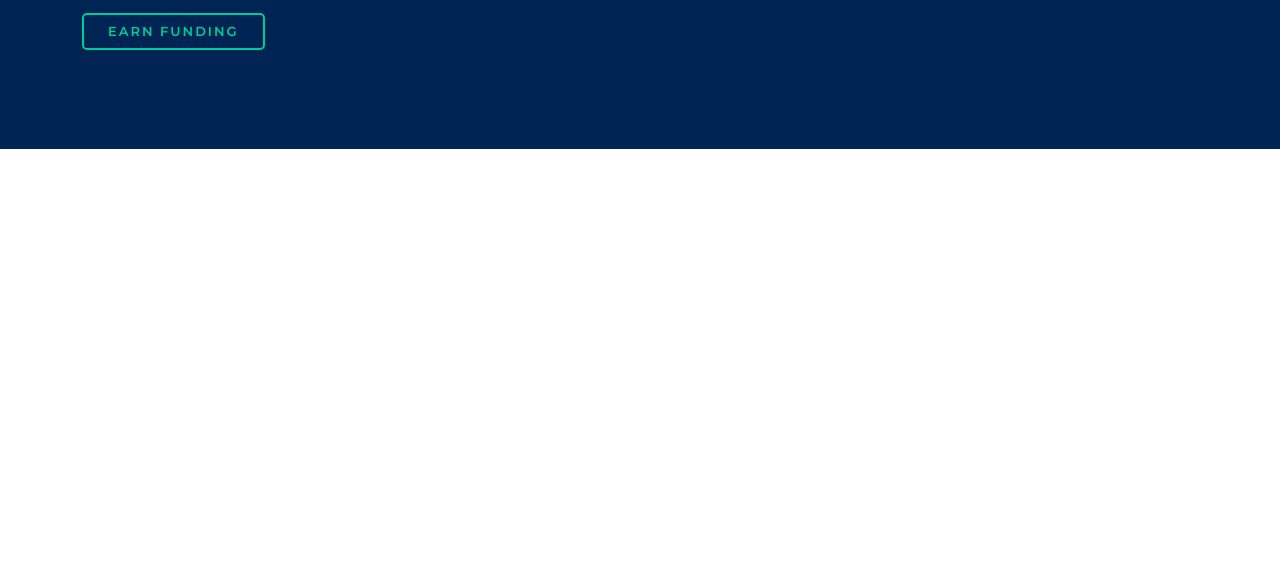
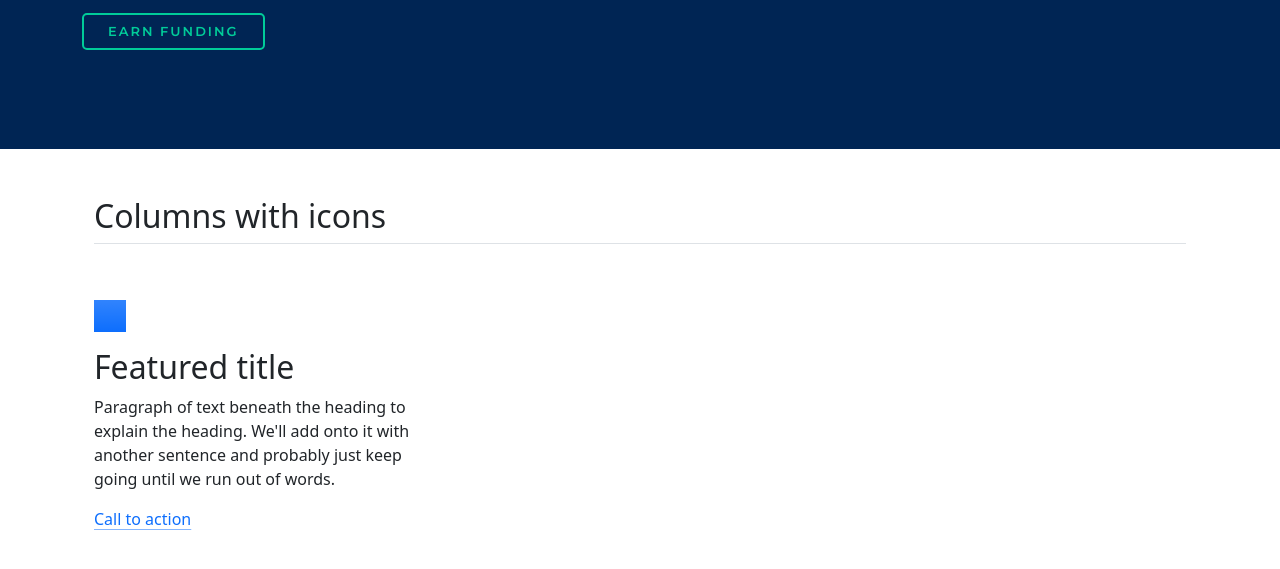
Before and after one commit to ehuntober/Trading-WebApp, a plain HTML site: page index.html in a window 1280 px wide. Shown: the part 505-1074 px from the top of the page. Before the commit the page ends 800 px from the top, so only its background shows below. Drawn offline with nearby package versions, Linux system fonts and the light colour scheme.

Commit message:
index modified

```diff
--- a/index.html
+++ b/index.html
@@ -198,6 +198,26 @@
 
     </div>
 
+    <div class="testmonial">
+      <div class="container px-4 py-5" id="featured-3">
+        <h2 class="pb-2 border-bottom">Columns with icons</h2>
+        <div class="row g-4 py-5 row-cols-1 row-cols-lg-3">
+          <div class="feature col">
+            <div class="feature-icon d-inline-flex align-items-center justify-content-center text-bg-primary bg-gradient fs-2 mb-3">
+              <svg class="bi" width="1em" height="1em"><use xlink:href="#collection"/></svg>
+            </div>
+            <h3 class="fs-2">Featured title</h3>
+            <p>Paragraph of text beneath the heading to explain the heading. We'll add onto it with another sentence and probably just keep going until we run out of words.</p>
+            <a href="#" class="icon-link">
+              Call to action
+              <svg class="bi"><use xlink:href="#chevron-right"/></svg>
+            </a>
+          </div>
+        </div>
+      </div>
+
+    </div>
+
 
     <script
     src="https://kit.fontawesome.com/39a80cd06c.js"
```
